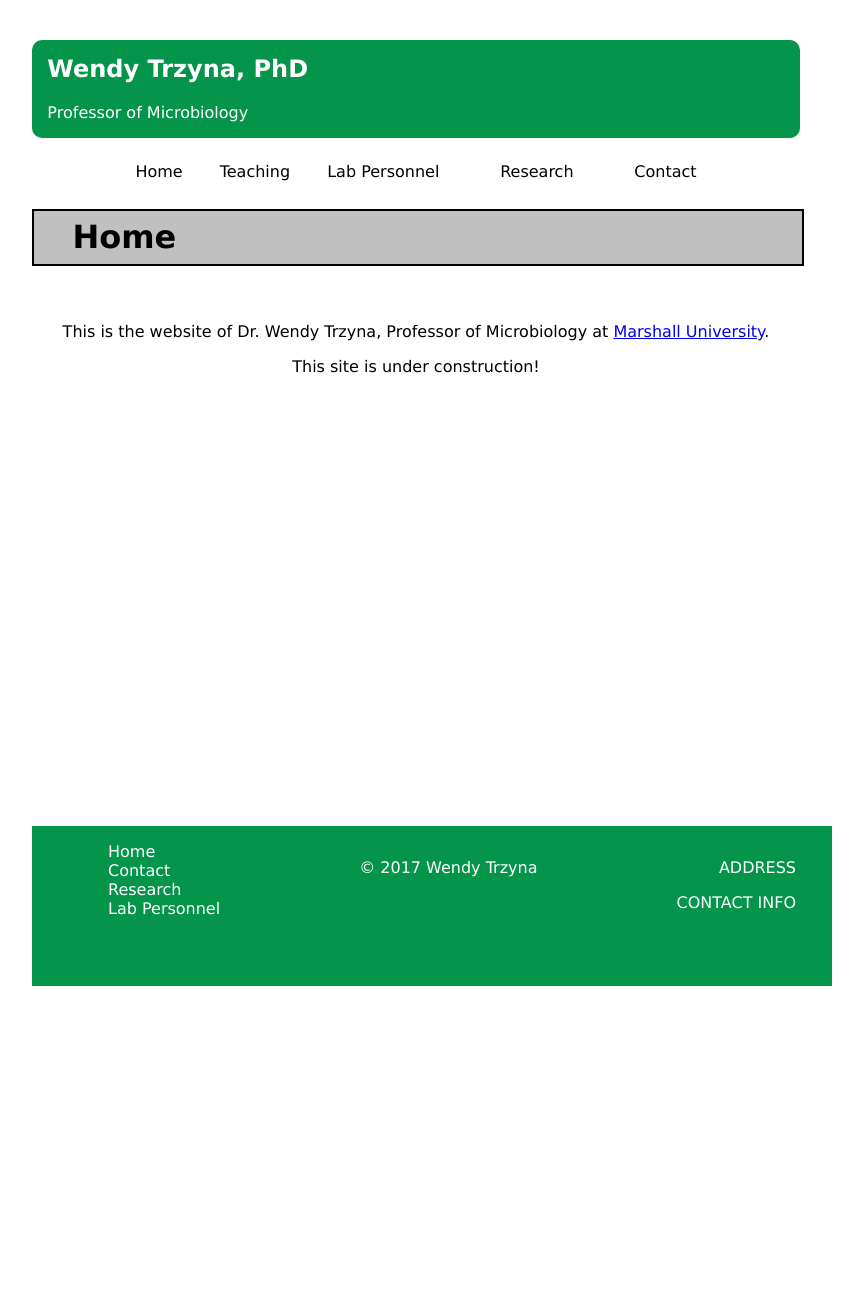
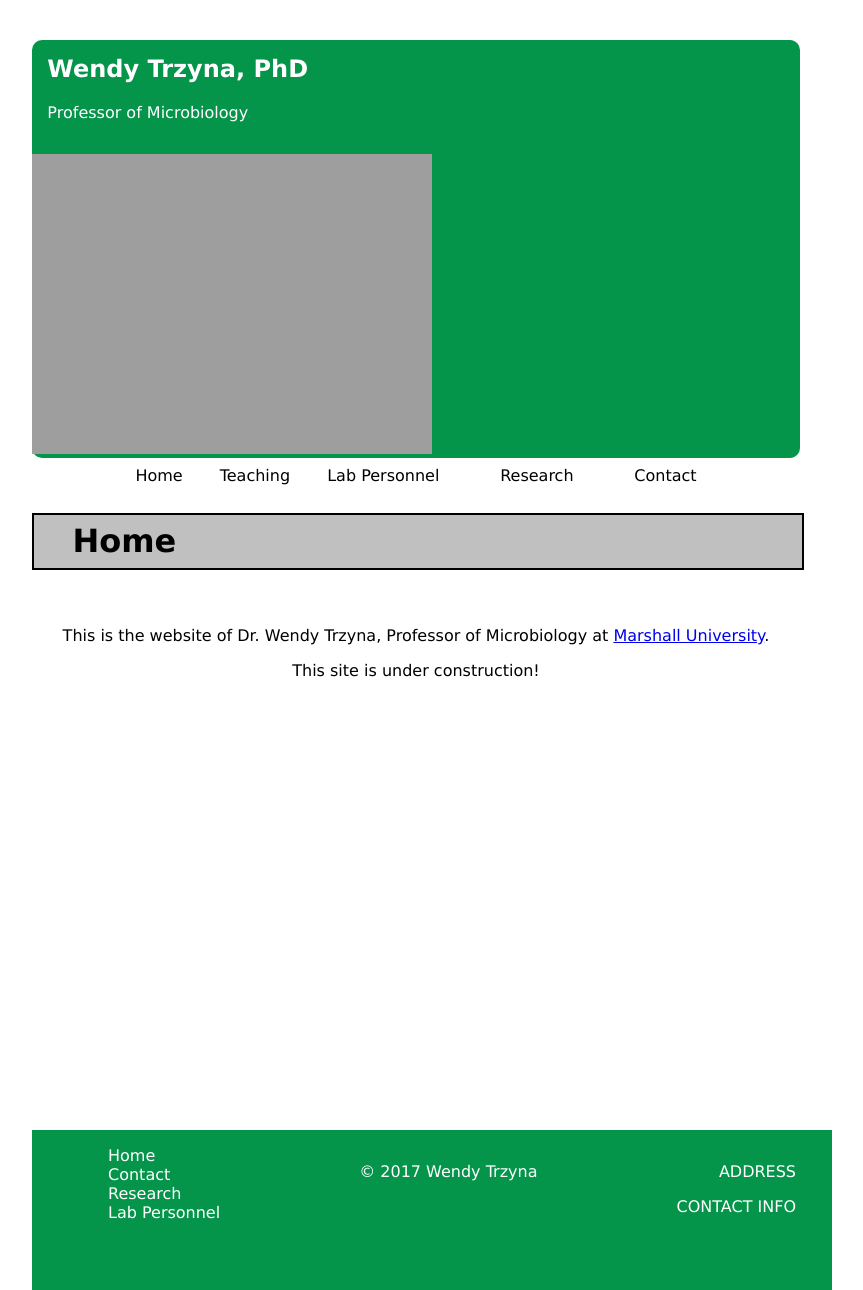
Before and after one commit to WendyTrzyna/WendyTrzyna.github.io, a Jekyll site: the page built from index.html, in a window 1280 px wide. Shown: the whole page, without its empty margins (224-1087 px from the left). Built offline with Jekyll 4.4.1, drawn with Linux system fonts in a browser that asks for light colours; before the commit the page ends 986 px from its top, so only the background shows below that.

Commit message:
Add Gemfile.lock and make a change to default layout

```diff
--- a/_layouts/default.html
+++ b/_layouts/default.html
@@ -11,6 +11,7 @@
 	<div id="header">
 		<h2>Wendy Trzyna, PhD</h2>
 		<p>Professor of Microbiology</p>
+		<img src="imgs/amoeba_wv.jpg">
 	</div>
 	<nav>
 		<span id="home" class="dropdown">
```
Also changed, not shown: Gemfile.lock.
